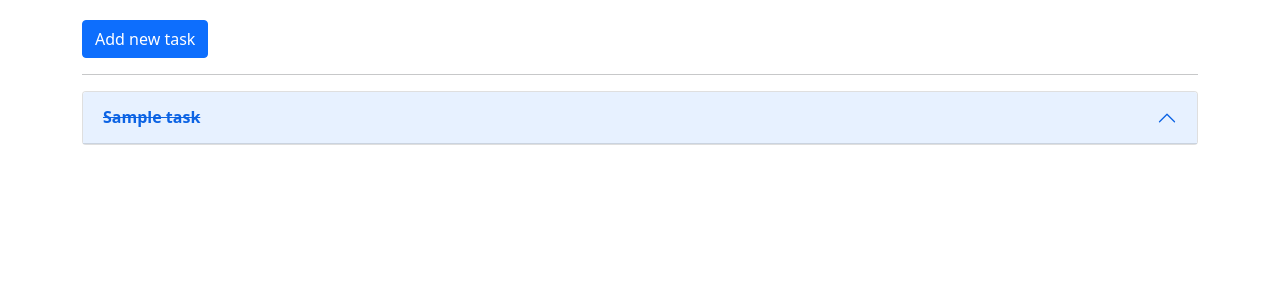
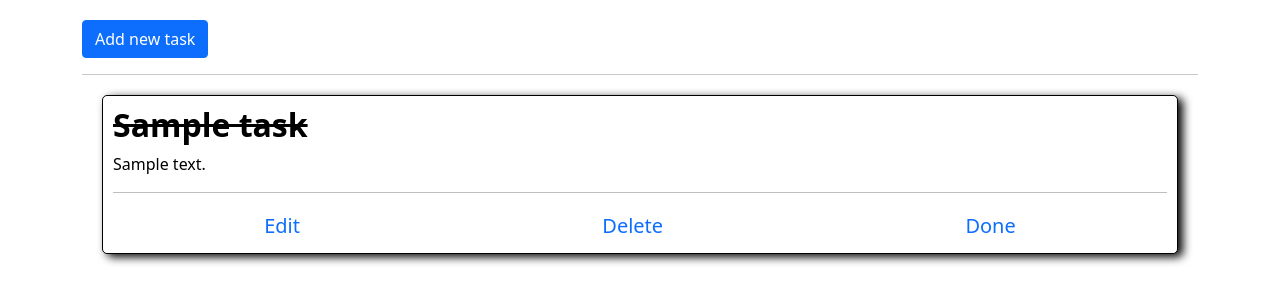
Before and after one commit to skyx20/SimpleToDo, a Django app: page / in a window 1280 px wide. Shown: the part 56-359 px from the top of the page. Run offline with Django 5.2, Linux system fonts and the light colour scheme; tables that the repository leaves empty hold one stand-in row (values such as "Sample post").

Commit message:
finished

```diff
--- a/Todo/Todo/settings.py
+++ b/Todo/Todo/settings.py
@@ -116,7 +116,7 @@ USE_TZ = True
 # Static files (CSS, JavaScript, Images)
 # https://docs.djangoproject.com/en/5.0/howto/static-files/
 
-STATIC_URL = "static/"
+STATIC_URL = "/static/"
 
 # Default primary key field type
 # https://docs.djangoproject.com/en/5.0/ref/settings/#default-auto-field
--- a/Todo/Todo/stactic/todo/styles.css
+++ /dev/null
@@ -1,11 +0,0 @@
-textarea{
-    resize: none;
-}
-
-.navbar-brand{
-    margin-left: 15px;
-}
-
-.wrapper{
-    margin-top: 20px;
-}
--- /dev/null
+++ b/Todo/Todo/static/styles.css
@@ -0,0 +1,44 @@
+textarea{
+    resize: none;
+}
+
+.navbar-brand{
+    margin-left: 15px;
+}
+
+.wrapper{
+    margin-top: 20px;
+}
+
+.task{
+    border: black 0.1px solid;
+    box-shadow: 5px 3px 10px black;
+    padding: 10px;
+    border-radius: 5px;
+    margin: 20px;
+    transition: background-color 0.3 ease;
+    background-color: white;
+    color: black;
+}
+
+
+.options-bar{
+    display: flex;
+    text-align: center;
+}
+
+.options-bar a{
+    text-decoration: none;
+    margin: 2px auto;
+    text-align: center;
+    font-size: 20px;
+    font-weight: 400;
+}
+
+.options-bar form{
+    text-decoration: none;
+    margin: 2px auto;
+    text-align: center;
+    font-size: 20px;
+    font-weight: 400;
+}
--- a/Todo/Todo/templates/index.html
+++ b/Todo/Todo/templates/index.html
@@ -13,31 +13,29 @@
         <br>
         <hr>
         {% if tasks %}
-        <div class="accordion" id="accordionExample">
+        <div class="task-manager">
             {% for task in tasks %}
-                <div class="accordion-item">
-                    <h2 class="accordion-header" id="heading{{task.id}}">
-                        {% if task.is_done == True %}
-                        <button class="accordion-button" style="text-decoration-line: line-through;" type="button" data-bs-toggle="collapse" data-bs-target="#collapse{{task.id}}" aria-expanded="true" aria-controls="collapse{{task.id}}">
-                            <strong>{{task.title}}</strong>
-                        </button>
-                        {% else %}
-                            <button class="accordion-button" type="button" data-bs-toggle="collapse" data-bs-target="#collapse{{task.id}}" aria-expanded="true" aria-controls="collapse{{task.id}}">
-                            <strong>{{task.title}}</strong>
-                            </button>
-                        {% endif %}
-                    </h2>
-                    <div id="collapse{{task.id}}" class="accordion-collapse collapse" aria-labelledby="heading{{task.id}}" data-bs-parent="#accordionExample">
-                        <div class="accordion-body">
+                <div class="task">
+                        <h2 class="task-title">
+                            {% if task.is_done == True %}
+                                <strong style="text-decoration: line-through;" >{{task.title}}</strong>
+                            {% else %}
+                                <strong>{{task.title}}</strong>
+                            {% endif %}
+                        </h2>
+                        <div class="task-body">
                             {{ task.description }}
-                            <div>
+                            <hr>
+                            <div class="options-bar" >
                                 <a href="{% url 'update' task_id=task.id %}">Edit</a>
                                 <a href="{% url 'delete' task_id=task.id %}">Delete</a>
+                                <a href="{% url 'remove' task_id=task.id %}">Done</a>
+
                             </div>
                         </div>
-                    </div>
                 </div>
                 {% endfor %}
+
         </div>
         {% else %}
         <div>
--- a/Todo/Todo/templates/layout.html
+++ b/Todo/Todo/templates/layout.html
@@ -6,7 +6,7 @@
         <title>{% block title %}{% endblock %}</title>
         <link href="https://cdn.jsdelivr.net/npm/bootstrap@5.0.2/dist/css/bootstrap.min.css" rel="stylesheet" integrity="sha384-EVSTQN3/azprG1Anm3QDgpJLIm9Nao0Yz1ztcQTwFspd3yD65VohhpuuCOmLASjC" crossorigin="anonymous">
         <script src="https://cdn.jsdelivr.net/npm/bootstrap@5.0.2/dist/js/bootstrap.bundle.min.js" integrity="sha384-MrcW6ZMFYlzcLA8Nl+NtUVF0sA7MsXsP1UyJoMp4YLEuNSfAP+JcXn/tWtIaxVXM" crossorigin="anonymous"></script>
-        <link href="{% static 'todo/styles.css' %}" rel="stylesheet">
+        <link href="{% static 'styles.css' %}" rel="stylesheet">
     </head>
     <body>
         <nav class="navbar navbar-expand-lg navbar-dark bg-dark">
@@ -17,9 +17,6 @@
             <div class="collapse navbar-collapse" id="navbarNavAltMarkup">
                 <div class="navbar-nav">
                 <a class="nav-item nav-link active" href="{% url 'index' %}">Home</a>
-                <!-- <a class="nav-item nav-link" href="#">Features</a>
-                <a class="nav-item nav-link" href="#">Pricing</a>
-                <a class="nav-item nav-link disabled" href="#">Disabled</a> -->
                 </div>
             </div>
         </nav>
--- a/Todo/Todo/views.py
+++ b/Todo/Todo/views.py
@@ -58,7 +58,9 @@ def delete(request, task_id):
 def remove(request, task_id):
     task = Task.objects.get(pk=task_id)
     if task:
-        task.is_done = True
+        if task.is_done:
+            task.is_done = False
+        else:
+            task.is_done = True
         task.save()
-
     return redirect("index")
```
Also changed, not shown: Todo/Todo/templates/update.html (+10 -3 lines).
